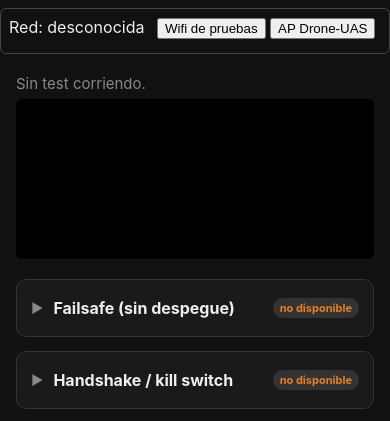
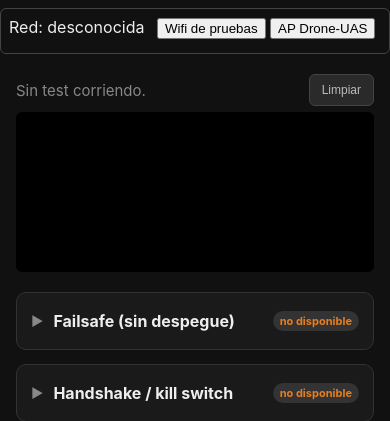
Before and after one commit to Kmedrano101/px4_drone, a Flask app: page / in a window 390 px wide. Shown: the part 83-504 px from the top of the page. Run offline with Flask 3, Linux system fonts and the light colour scheme.

Commit message:
feat(webui): clear the log view without touching the log file
After a few runs the panel is full of the previous test and you cannot tell
where the current one starts, which in the field means scrolling on a phone
instead of watching the drone.

The button clears the view only. It does not truncate anything: the page
remembers which line it was showing from and asks /api/status for the log
from there, so the test's log file stays whole - that file is the record and
what gets analysed after the flight. The title on the button says exactly
that, so nobody presses it expecting to free space.

Two cases that would have bitten: a new test writes a new log file, so the
line the page was hiding up to no longer means anything. The client resets
on a test_id change, and the server independently falls back to showing
everything when the requested line is past the end of the file, so a shorter
log cannot come out blank.

Verified by rendering the page (tags balanced, button present, fetch carries
from_line) and by running the endpoint's own slicing over a sample: nothing
hidden at 0, everything hidden at the last line, the tail from the middle,
and a full view when the file got shorter.

Co-Authored-By: Claude Opus 5 <noreply@anthropic.com>
Claude-Session: https://claude.ai/code/session_01QYcaJqtiRo8wHbndUnmBF8

```diff
--- a/tools/webui/app.py
+++ b/tools/webui/app.py
@@ -282,17 +282,27 @@ def status():
             _state["started_at"] = None
             _state["bag_path"] = None
 
+        # El boton "Limpiar" de la pagina NO borra nada: manda la linea desde la
+        # que quiere ver y aqui se recorta la respuesta. El archivo de la prueba
+        # queda intacto, que es el que vale como registro.
+        from_line = request.args.get("from_line", type=int) or 0
         log_tail = ""
+        log_total = 0
         if _state["log_path"] and os.path.exists(_state["log_path"]):
             with open(_state["log_path"], "r", errors="replace") as f:
                 lines = f.readlines()
-                log_tail = "".join(lines[-120:])
+            log_total = len(lines)
+            if from_line > log_total:
+                from_line = 0   # otro archivo (prueba nueva): no se oculta nada
+            log_tail = "".join(lines[from_line:][-120:])
 
         return jsonify({
             "running": running,
             "test_id": _state["test_id"],
             "elapsed_s": (time.time() - _state["started_at"]) if _state["started_at"] else 0,
             "log_tail": log_tail,
+            "log_total_lines": log_total,
+            "log_from_line": from_line,
             "bag_path": bag_path,
         })
 
--- a/tools/webui/templates/index.html
+++ b/tools/webui/templates/index.html
@@ -34,7 +34,13 @@
   #ctl-err { color: #e74c3c; font-size: 13px; padding: 0 16px; }
 
   #status-panel { padding: 12px 16px; }
-  #status-line { font-size: 15px; margin-bottom: 6px; }
+  #status-row { display: flex; align-items: center; gap: 10px; margin-bottom: 6px; }
+  #status-line { font-size: 15px; flex: 1; }
+  #clear-log-btn {
+    background: #2a2a2a; color: #bbb; border: 1px solid #444; border-radius: 6px;
+    padding: 8px 12px; font-size: 12px; white-space: nowrap;
+  }
+  #clear-log-btn:active { background: #333; color: #eee; }
   #status-line.running { color: #f1c40f; font-weight: bold; }
   #status-line.idle { color: #888; }
   #log-box {
@@ -122,7 +128,11 @@
 </div>
 
 <div id="status-panel">
-  <div id="status-line" class="idle">Sin test corriendo.</div>
+  <div id="status-row">
+    <div id="status-line" class="idle">Sin test corriendo.</div>
+    <button id="clear-log-btn" onclick="clearLog()"
+            title="Solo limpia la pantalla. El log completo se sigue guardando en el archivo de la prueba.">Limpiar</button>
+  </div>
   <div id="log-box"></div>
 </div>
 
@@ -247,13 +257,36 @@ function updateButtons() {
   document.getElementById("land-btn").disabled = !ctl;
 }
 
+// "Limpiar" no borra nada: se recuerda por que linea del log iba la pantalla y
+// se pide al servidor desde ahi. El archivo de la prueba queda intacto, que es
+// el que vale como registro (y es lo que se analiza despues del vuelo).
+let logDesdeLinea = 0;
+let logTotalLineas = 0;
+let logTestId = null;
+
+function clearLog() {
+  logDesdeLinea = logTotalLineas;
+  document.getElementById("log-box").textContent = "";
+}
+
 async function poll() {
   try {
-    const res = await fetch("/api/status");
+    const res = await fetch(`/api/status?from_line=${logDesdeLinea}`);
     const data = await res.json();
     lastRunning = data.running;
     runningTest = data.running ? data.test_id : null;
     marcarPanelCorriendo(runningTest);
+
+    // Prueba nueva = archivo de log nuevo: se vuelve a mostrar todo, o lo
+    // limpiado antes esconderia el log de esta. El servidor tambien lo
+    // corrige si la linea pedida ya no existe.
+    if (data.test_id !== logTestId) {
+      logTestId = data.test_id;
+      logDesdeLinea = 0;
+    } else if (typeof data.log_from_line === "number" && data.log_from_line !== logDesdeLinea) {
+      logDesdeLinea = data.log_from_line;
+    }
+    logTotalLineas = data.log_total_lines || 0;
 
     const line = document.getElementById("status-line");
     if (data.running) {
```
